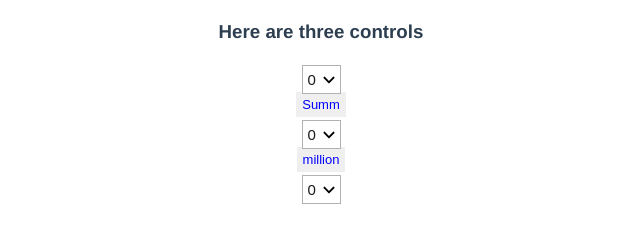
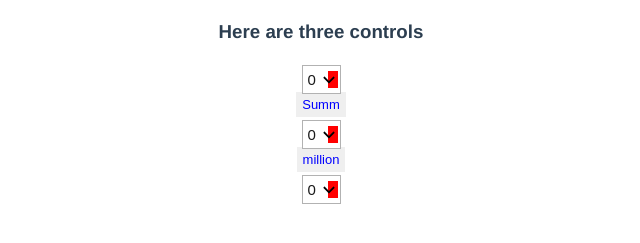
Before and after one commit to ShmidtAlex/test_vue_control2, a Vue app: page /about in a window 1280 px wide. Shown: the part 145-388 px from the top of the page, without its empty margins (319-959 px from the left). Built offline with nearby package versions, Linux system fonts and the light colour scheme.

Commit message:
final version finished

```diff
--- a/src/components/SellItem.vue
+++ b/src/components/SellItem.vue
@@ -1,20 +1,22 @@
 <template>
   <div class="component_wrapper">
-    <div class="input-wrapper" >
-     <input :id="'input' + index" class="standart_view" type="text" min="0"
-        @keypress="validateInput"
+    <div class="input-wrapper">
+     <input :id="'input' + index" class="standart_view" :type="runningType" min="0"
+        :tabindex="index + 1"
+        @keyup="validateInput"
+        @keypress="changeFormat"
         @focus="expandInput"
         @blur="treatInputData"
         @keydown="saveAndTab"
-        @mouseup="fillValue"
         :class="{expanded: expandStatus}"
         :placeholder="initialPlaceholderVal"
-        :value="inputVal"
+        :value="value"
+        autocomplete="off"
       />
        <span v-if="!expandStatus" class="arrow_container"></span>
        <span v-else class="value_arrows">
-         <span @click="increase" class="increment"></span>
-         <span @click="decrease" class="decrement"></span>
+         <span @click="increase" @mouseover="stayInFocus" @mouseleave="noBlur = false" class="increment"></span>
+         <span @click="decrease" @mouseover="stayInFocus" @mouseleave="noBlur = false"  class="decrement"></span>
        </span>
     </div>
     <button class="defaultBut" v-if="index === 0" @click="summValue">Summ</button>
@@ -28,201 +30,184 @@ export default {
   name: "SellItem",
   props: {
     index: Number,
-    twinData: String
+    twinData: String,
+    type: String,
+    isExpand: Boolean,
+    flagState: Boolean
   },
   data: function(){
     return {
       initialPlaceholderVal: '0',
-      isExpand: false,
-      // recordedVal: this.index === 0 ? null : this.$store.state.runningVal,
-      recordedVal: null,
+      isExpandLocal: false,
+      recordedVal: this.$store.state.runningVal ? this.$store.runningVal : null,
       defaultVal: '1 000',
+      typeLocal: 'number',
+      noBlur: false
     }
   },
-  //  watch: {
-  //   input_1Val: function(newVal, oldVal) {
-  //     this.$store.commit('changeControlValue1', newVal);
-  //   },
-  // },
-  computed: {
-    inputVal: function() {
-      let commitName = 'changeControlValue' + this.index;
-      if (this.index > 0 && this.twinData) {
-        // this.$store.commit(commitName, this.twinData);
-        this.$store.commit(commitName, this.twinData);
-        return this.twinData;
-      }else if (this.index > 0 && !this.twinData){
-        return this.recordedVal;
-      }
-       else {
-        this.$store.commit(commitName, this.recordedVal);
-        return this.recordedVal;
-      }
+  mounted: function() {
 
   },
-    expandStatus: function() {
-      if(this.inputVal === this.defaultVal) {
-        this.isExpand = true;
+  watch: {
+    value: function(newVal) {
+      if(this.index > 0) {
+        // console.log(newVal)
+        let commitMethodName = 'changeControlValue' + this.index;
+        this.$store.commit(commitMethodName, newVal);
       }
+    }
+  },
+  computed: {
+    value: function() {
+      if(this.twinData === null && this.index > 0 || this.index === 0) {
+        return this.recordedVal;
+      } else {
+        return this.twinData;
+      }
+    },
+    expandStatus:function(){
+      if(this.isExpand && this.index > 0){
         return this.isExpand;
+      } else {
+        return this.isExpandLocal;
+      }
     },
+    runningType: function(){
+      if(this.type) {
+        return this.type;
+      } else {
+        return this.typeLocal;
+      }
+    }
   },
   methods: {
-    expandInput: function(){
-      let eventElem = event.target;
-      if (this.recordedVal) {
-          this.changeInputType(event.target, 'text');
-          event.target.value = this.recordedVal;
-      } else {
-         eventElem.setAttribute('placeholder', '');
-      }
-        this.changeInputType(event.target, 'number');
-        this.isExpand = true;
-    },
-
-    summValue:function() {
-      let self = this;
-      let control0 = this.transformToNumber(this.inputVal);
-      let control1 = this.transformToNumber(this.$store.state.control1);
-      let control2 = this.transformToNumber(this.$store.state.control2);
-      this.recordedVal = control0 + control1 + control2;
-      this.isExpand = true;
-    },
-
-    transformToNumber: function(val) {
-      let transformedVal;
-      if(val === null) {
-        return 0;
-      } else if (typeof val === 'number') {
-        return val;
-      }
-       else {
-        transformedVal = val.split(' ').join('');
-        return Number(transformedVal);
-      }
-    },
-
-    fillValue: function(){
-      let transformedVal;
-      if(typeof this.recordedVal === 'string') {
-        transformedVal = this.recordedVal.split(' ').join('');
-         event.target.value = Number(transformedVal);
-      } else {
-        transformedVal = this.recordedVal;
-      }
-    },
-
-    fillWithDefaultValue: function() {
-      this.recordedVal = this.defaultVal;
-      if(this.index > 0) {
-        this.$emit("dataChange", this.defaultVal);
-      }
-    },
-
+    // прямые
     validateInput: function(event) {
       let regPattern = /[0-9]/g;
       let key = event.keyCode;
       let eventVal;
-       if(!this.recordedVal) {
           eventVal = event.target.value;
+          this.recordedVal = eventVal;
       if(key === 44 || key === 46 || key === 101 ) {
         event.returnValue = false;
         if(event.preventDefault) {
           event.preventDefault();
         }
-          } else {
-            if (this.index > 0) {
-              this.$emit("dataChange", eventVal);
-              this.recordedVal = this.numberWithSpaces(eventVal);
+      }
+      if(this.index > 0) {
+        this.$emit('dataChange', eventVal);
+      }
+    },
+    changeFormat: function() {
+      let eventVal = event.target.value;
+      let key = event.keyCode;
+      if (eventVal !== '' && eventVal !== 0 && key === 13) {
+        // console.log(true);
+        this.changeInputType(event.target, 'text');
+        this.recordedVal = this.transformStringToSeparate(eventVal);
+        if(this.index > 0) {
+          this.$emit('dataChange', this.recordedVal);
+          this.$emit('typeChange', 'text');
         }
       }
-       } else {
-        eventVal = this.recordedVal;
-        // this.$emit("dataChange", eventVal);
+    },
+    expandInput: function(){
+      if(this.$store.state.runningVal && this.index > 0) {
+        this.recordedVal = this.$store.state.runningVal;
       }
-      if (eventVal !== '' && eventVal !== 0 && key === 13) {
-        this.changeInputType(event.target, 'text');
-        this.recordedVal = this.numberWithSpaces(eventVal);
+      this.isExpandLocal = true;
+      if(!this.flagState) {
+        this.changeInputType(event.target, 'number');
+      }
+      if(this.recordedVal) {
+        event.target.value = this.convertValueToNumber(this.recordedVal);
       }
     },
-
+    treatInputData: function(){
+      if(!this.flagState && !this.noBlur) {
+        this.recordedVal = null;
+        this.$emit('dataChange', null);
+        this.isExpandLocal = false;
+      }
+    },
     saveAndTab: function() {
       let key = event.keyCode;
       let eventVal = event.target.value;
-      if (eventVal !== '' && eventVal !== 0 && (key === 9) ) {
+      if (eventVal !== '' && eventVal !== 0 && key === 9 ) {
+        this.$emit('setTabFlag', true)
         this.changeInputType(event.target, 'text');
-        this.recordedVal = this.numberWithSpaces(eventVal);
+        this.recordedVal = this.transformStringToSeparate(eventVal);
+        if(this.index > 0) {
+          this.$emit('typeChange', 'text');
+          this.$emit('dataChange', this.transformStringToSeparate(eventVal));
+        }
       }
     },
-
+    stayInFocus:function() {
+      this.noBlur = true;
+    },
     increase: function(){
-      let transformedVal;
       document.querySelectorAll('.standart_view')[this.index].focus();
-      if(typeof this.recordedVal === 'string') {
-        transformedVal = this.recordedVal.split(' ').join('');
-         this.recordedVal = Number(transformedVal);
-         transformedVal = this.recordedVal;
-         this.recordedVal++;
-      } else {
-        transformedVal = this.recordedVal;
-        this.recordedVal++;
+      let increasingVal = this.convertValueToNumber(this.value);
+      document.querySelectorAll('.standart_view')[this.index].focus();
+        increasingVal++;
+        this.recordedVal = increasingVal;
+        if(this.index > 0) {
+          this.$emit('dataChange', this.recordedVal.toString());
+          this.$emit('typeChange', '');
         }
     },
-
-    decrease: function() {
-      let transformedVal;
+    decrease: function(){
       document.querySelectorAll('.standart_view')[this.index].focus();
-      if(typeof this.recordedVal === 'string') {
-        transformedVal = this.recordedVal.split(' ').join('');
-        this.recordedVal = Number(transformedVal);
-        transformedVal = this.recordedVal;
-        this.recordedVal--;
-      } else {
-        transformedVal = this.recordedVal;
-        this.recordedVal--;
+      let decreasingVal = this.convertValueToNumber(this.value);
+      document.querySelectorAll('.standart_view')[this.index].focus();
+          decreasingVal--;
+      this.recordedVal = decreasingVal;
+      if(this.index > 0) {
+          this.$emit('dataChange', this.recordedVal.toString());
+          this.$emit('typeChange', '');
         }
     },
+    summValue: function() {
+      let control1 = this.convertValueToNumber(this.$store.state.control1);
+      let control2 = this.convertValueToNumber(this.$store.state.control2);
+          this.recordedVal = control1 + control2;
+          this.isExpandLocal = true;
+    },
+    fillWithDefaultValue: function() {
+      let commitMethodName = 'changeControlValue' + this.index;
+      this.recordedVal = this.defaultVal;
+      if(this.index > 0){
+        this.$emit('dataChange', this.defaultVal);
+        this.$emit('typeChange', 'text');
+        this.$store.commit(commitMethodName, this.defaultVal);
+        this.$store.commit('changeRunningVal', this.defaultVal);
+      }
 
-    numberWithSpaces: function(inputValue) {
-      if (typeof inputValue === 'number') {
-        inputValue = inputValue.toString();
+    },
+    //служебные:
+    convertValueToNumber: function(convertedVal){
+      if(convertedVal === null) {
+        console.log('save value with tab or enter key before count summ!!!');
+        return;
       }
-      let parts = inputValue.split(".");
-        parts[0] = parts[0].replace(/\B(?=(\d{3})+(?!\d))/g, " ");//explanation
-        return parts[0];
+      if( typeof convertedVal !== 'number') {
+        convertedVal = convertedVal.split(' ').join('');
+        return Number(convertedVal);
+      } else {
+        return convertedVal;
+      }
     },
-
+    transformStringToSeparate: function(str) {
+      if (typeof str !== 'string') {
+        str = str.toString();
+      }
+      let parts = str.replace(/(\d)(?=(\d\d\d)+([^\d]|$))/g, '$1 ');
+        return parts;
+    },
     changeInputType: function(eventElem, type) {
       eventElem.setAttribute('type', type);
     },
-
-    treatInputData: function() {
-      let inputVal;
-      let numberLength;
-          inputVal = event.target.value;
-
-      this.changeInputType(event.target, 'text');
-
-        if (inputVal || inputVal.length) {
-          numberLength = inputVal.length*10;
-          event.target.style.minWidth = `${numberLength}px`;
-        } else {
-          event.target.setAttribute('placeholder', this.initialPlaceholderVal);
-          event.target.style.minWidth = '0px';
-          // this.recordedVal = null;
-          // this.isExpand = false;
-        }
-        if(this.recordedVal === null){
-          this.isExpand = false;
-          event.target.style.minWidth = '0px';
-          event.target.setAttribute('placeholder', this.initialPlaceholderVal);
-        } else {
-          this.isExpand = true;
-        }
-
-          event.target.value = this.numberWithSpaces(inputVal);
-
-    }
   }
 };
 </script>
--- a/src/views/About.vue
+++ b/src/views/About.vue
@@ -5,7 +5,7 @@
       <h3>Here are three controls</h3>
       <div class="controls_themselvs">
         <div v-for="(sellItem, index)  in sellItems"  :key="index" class="control">
-          <SellItem @dataChange="isInputData" :twinData="modifiedData" :index="index" />
+          <SellItem @setTabFlag="turnFlag" @dataChange="isInputData" @typeChange="isTypeChanged" :flagState="flagState"  :isExpand="isExpand" :type="parentType" :twinData="twinData" :index="index" />
         </div>
       </div>
     </div>
@@ -25,8 +25,10 @@
          value1: this.$store.state.control1,
          value2: this.$store.state.control2,
          value3: this.$store.state.control3,
+         parentType: '',
          sellItems: 3,
-         twinData: null
+         twinData: null,
+         tabFlag: false
       }
     },
     mounted: function(){
@@ -45,23 +47,33 @@
             // console.log(e.keyCode);
           });
         })
-
-
     },
 
 
     computed: {
       modifiedData: function() {
         return this.twinData;
+      },
+      isExpand: function() {
+        if(this.twinData) {
+          return true;
+        }
+      },
+      flagState: function() {
+        return this.tabFlag;
       }
     },
     methods: {
       isInputData: function(data) {
         this.twinData = data;
+      },
+      isTypeChanged: function(data) {
+        this.parentType = data;
+      },
+      turnFlag: function(data) {
+        this.tabFlag = data;
       }
-      // this.$emit("dataChange", eventVal);
     }
-
   }
 
 </script>
```
Lines whose indentation alone changed are shown as unchanged.
